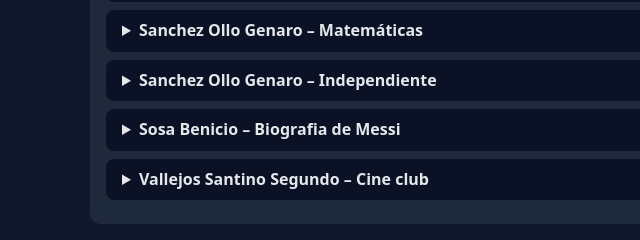
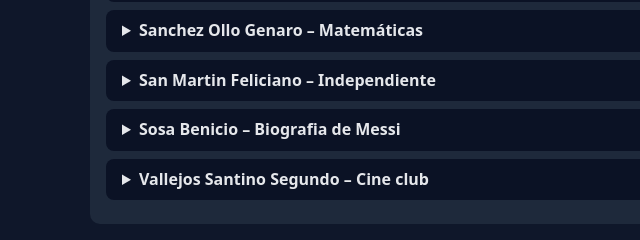
Before and after one commit to elProfeAle/Trabajo-Evaluativo-Web-Condiciones, a plain HTML site: page index.html in a window 1280 px wide. Shown: the part 2130-2370 px from the top of the page, 0-640 px from the left. Drawn offline with Linux system fonts and the light colour scheme.

Commit message:
nombre corregido

```diff
--- a/index.html
+++ b/index.html
@@ -554,7 +554,7 @@
         </ol>
       </details>
       <details>
-        <summary>Sanchez Ollo Genaro – Independiente</summary>
+        <summary>San Martin Feliciano – Independiente</summary>
         <ol>
           <li>
             Pedí al usuario que ingrese la cantidad de títulos nacionales e internacionales que tiene Independiente.
```
